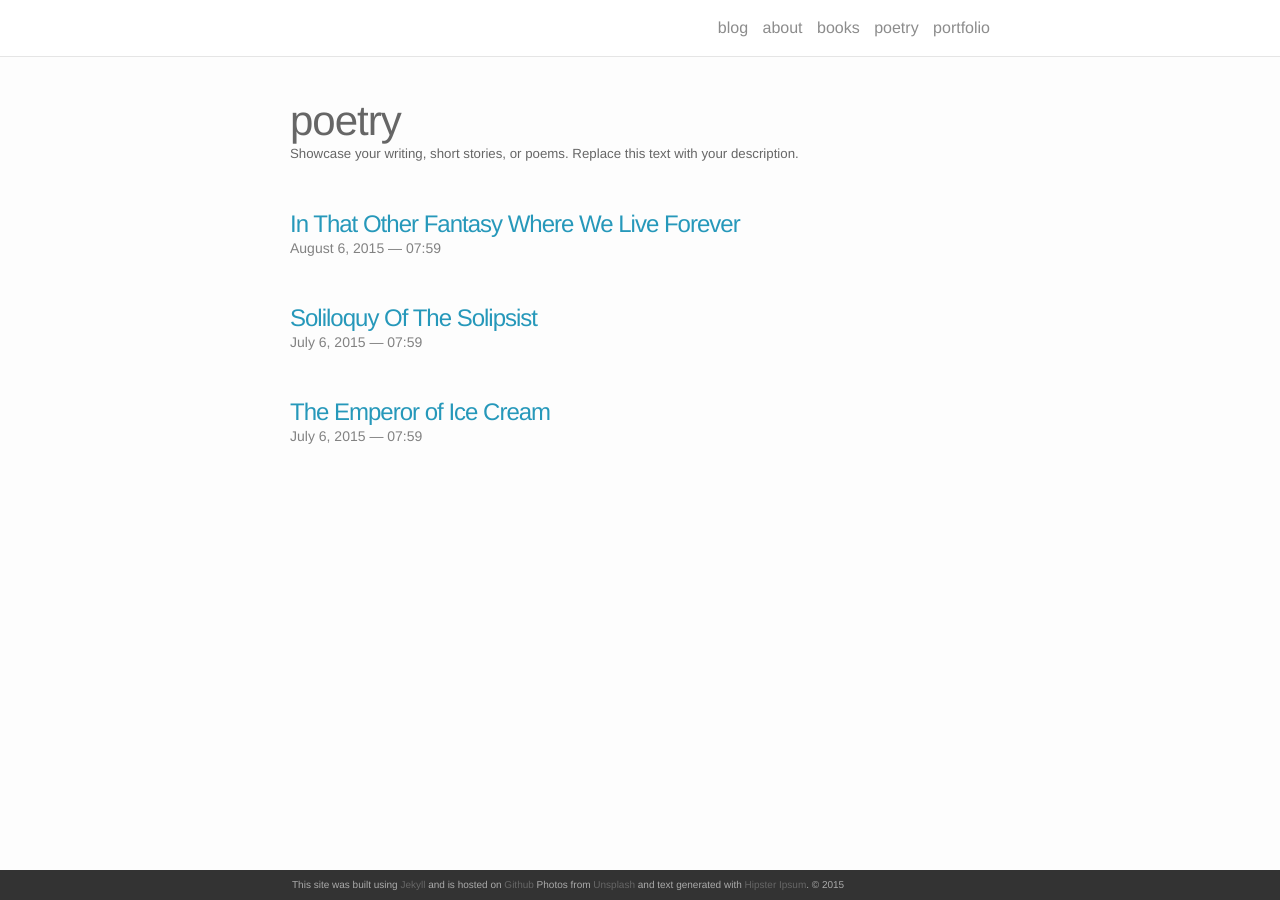
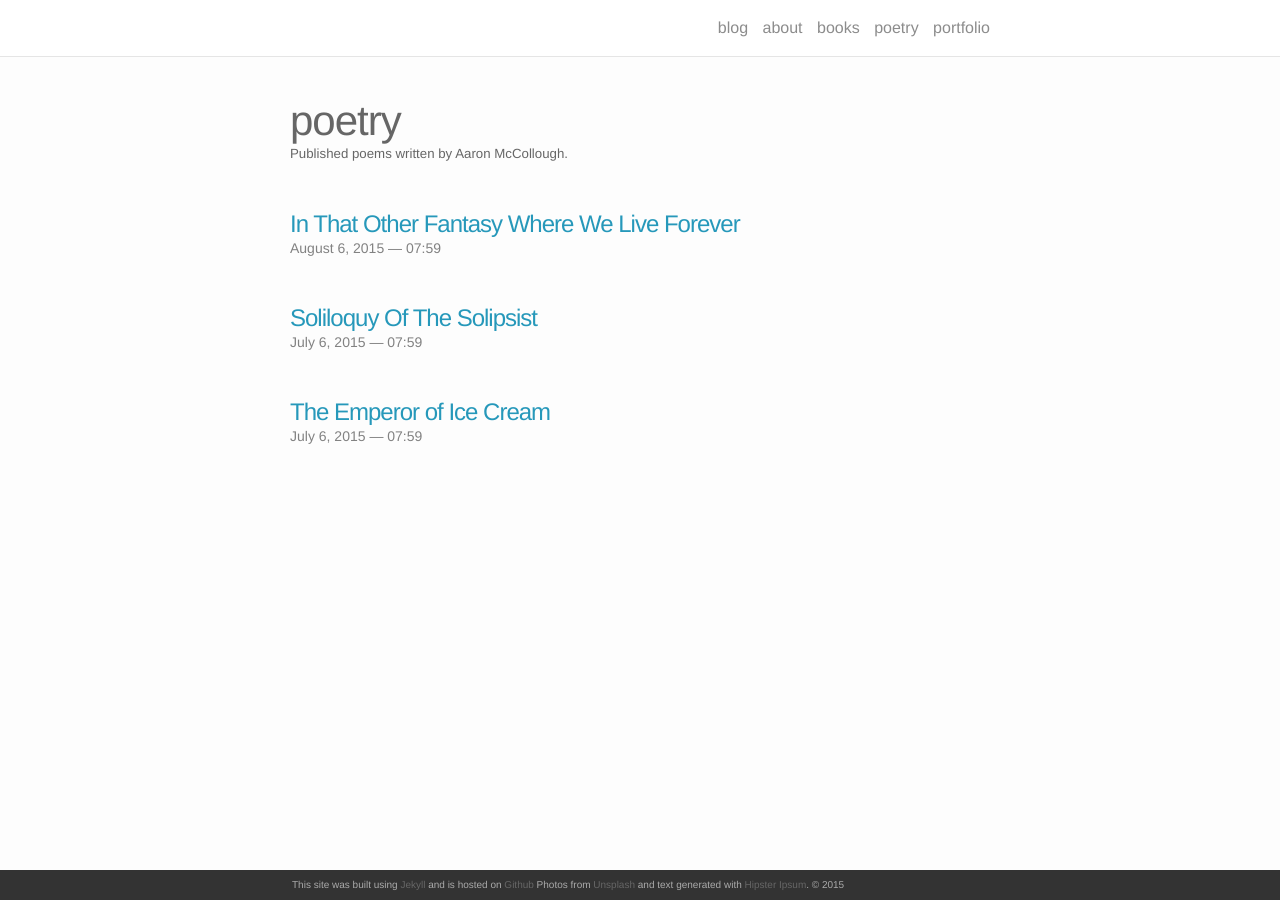
Before and after one commit to amccollo/amccollo.github.io, a Jekyll site: the page built from poetry.md, in a window 1280 px wide. Built offline with Jekyll 4.4.1, drawn with Linux system fonts in a browser that asks for light colours; nearby versions of some CDN libraries.

Commit message:
Update poetry.md
changes description

```diff
--- a/poetry.md
+++ b/poetry.md
@@ -2,7 +2,7 @@
 layout: page
 permalink: /poetry/
 title: poetry
-description: Showcase your writing, short stories, or poems. Replace this text with your description.
+description: Published poems written by Aaron McCollough.
 ---
 
 <ul class="post-list">
```
